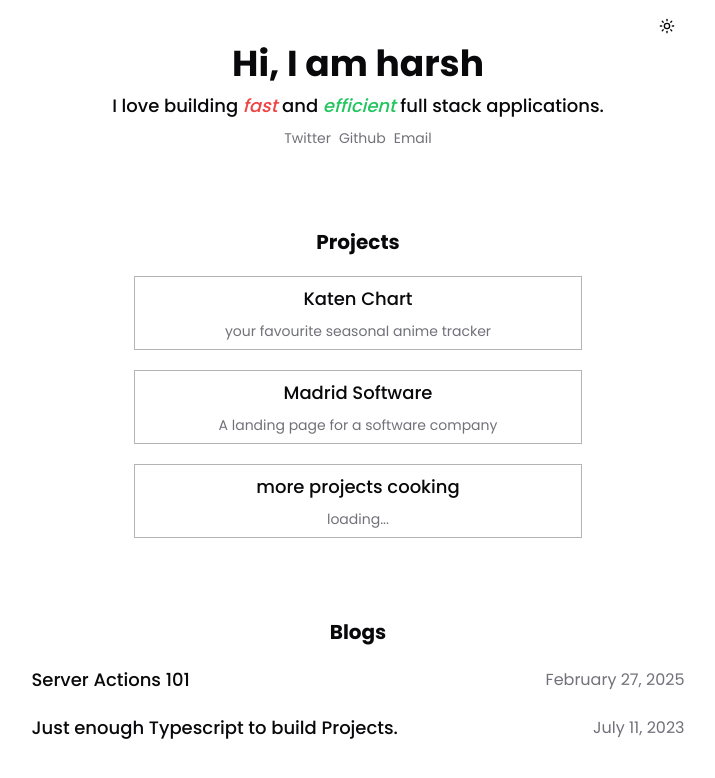
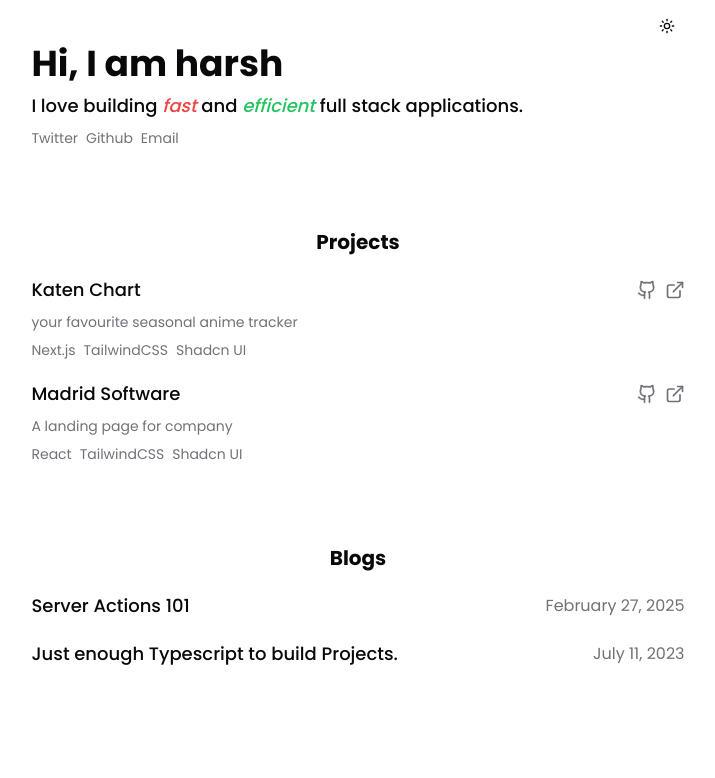
Before and after one commit to senbo1/personal-site, a Next.js app: page / in a window 1280 px wide. Shown: the top 778 px of the page, without its empty margins (282-997 px from the left). Built offline with nearby package versions, Linux system fonts and the light colour scheme; no server answers.

Commit message:
update project card UI and node modules

```diff
--- a/app/layout.tsx
+++ b/app/layout.tsx
@@ -22,10 +22,15 @@ export default function RootLayout({
   return (
     <html lang="en" suppressHydrationWarning>
       <body
-        className={`${poppins.className} antialiased min-h-screen max-w-prose mx-auto px-4 md:px-0 duration-200`}
+        className={`${poppins.className} antialiased min-h-svh max-w-prose mx-auto px-4 md:px-0`}
       >
         <PostHogProvider>
-          <ThemeProvider attribute="class" defaultTheme="system">
+          <ThemeProvider
+            attribute="class"
+            defaultTheme="system"
+            enableSystem
+            disableTransitionOnChange
+          >
             {children}
           </ThemeProvider>
         </PostHogProvider>
--- a/app/page.tsx
+++ b/app/page.tsx
@@ -8,7 +8,7 @@ export default function Home() {
     <>
       <Nav />
       <main>
-        <section className="flex flex-col gap-2 items-start xs:items-center">
+        <section className="flex flex-col gap-2 items-start">
           <h1 className="text-4xl font-bold">Hi, I am harsh</h1>
           <h2 className="text-lg font-medium">
             I love building <span className="italic text-red-500">fast</span>{' '}
@@ -29,21 +29,16 @@ export default function Home() {
           </div>
         </section>
 
-        <section className="pt-20">
+        <section className="mt-20">
           <h2 className="text-xl text-center font-bold mb-5">Projects</h2>
           <div className="flex flex-col gap-5">
             {projects.map((project) => (
               <ProjectCard key={project.title} {...project} />
             ))}
-            <ProjectCard
-              title="more projects cooking"
-              description="loading..."
-              link="https://github.com/senbo1"
-            />
           </div>
         </section>
 
-        <section className="pt-20">
+        <section className="mt-20">
           <h2 className="text-xl text-center font-bold mb-5">Blogs</h2>
           <div className="flex flex-col gap-5">
             {blogs.map((blog) => (
--- a/components/PostHogProvider.tsx
+++ b/components/PostHogProvider.tsx
@@ -1,4 +1,3 @@
-// app/providers.tsx
 'use client';
 
 import { usePathname, useSearchParams } from 'next/navigation';
--- a/components/ProjectCard.tsx
+++ b/components/ProjectCard.tsx
@@ -1,20 +1,36 @@
+import { Project } from '@/lib/types';
+import { ExternalLinkIcon, GithubIcon } from 'lucide-react';
+import Link from 'next/link';
+
 export default function ProjectCard({
   title,
   description,
-  link,
-}: {
-  title: string;
-  description: string;
-  link: string;
-}) {
+  techStack,
+  githubUrl,
+  demoUrl,
+}: Project) {
   return (
-    <a
-      href={link}
-      target="_blank"
-      className="flex flex-col items-center text-center gap-2 border border-foreground/30 p-3 sm:p-2 max-w-md w-full mx-auto"
-    >
-      <h3 className="text-lg font-medium">{title}</h3>
+    <div className="relative flex flex-col gap-2 max-w-prose w-full">
+      <div className="flex justify-between items-center">
+        <h3 className="text-lg font-medium">{title}</h3>
+        <div className="cursor-pointer flex gap-2">
+          <Link href={githubUrl} target="_blank">
+            <GithubIcon className="w-5 h-5 text-muted-foreground" />
+          </Link>
+          <Link href={demoUrl} target="_blank">
+            <ExternalLinkIcon className="w-5 h-5 text-muted-foreground" />
+          </Link>
+        </div>
+      </div>
+
       <p className="text-sm text-muted-foreground">{description}</p>
-    </a>
+      <div className="flex flex-wrap gap-2">
+        {techStack.map((tech) => (
+          <span key={tech} className="text-sm text-muted-foreground">
+            {tech}
+          </span>
+        ))}
+      </div>
+    </div>
   );
 }
--- a/lib/data.ts
+++ b/lib/data.ts
@@ -4,12 +4,16 @@ export const projects = [
   {
     title: 'Katen Chart',
     description: 'your favourite seasonal anime tracker',
-    link: 'https://katen-chart.vercel.app',
+    demoUrl: 'https://katen-chart.vercel.app',
+    githubUrl: 'https://github.com/senbo1/katen-chart',
+    techStack: ['Next.js', 'TailwindCSS', 'Shadcn UI'],
   },
   {
     title: 'Madrid Software',
-    description: 'A landing page for a software company',
-    link: 'https://madridsoftware.vercel.app',
+    description: 'A landing page for company',
+    demoUrl: 'https://madridsoftware.vercel.app',
+    githubUrl: 'https://github.com/senbo1/madridsoftware',
+    techStack: ['React', 'TailwindCSS', 'Shadcn UI'],
   },
 ] satisfies Project[];
 
--- a/lib/types.ts
+++ b/lib/types.ts
@@ -1,7 +1,9 @@
 export type Project = {
   title: string;
   description: string;
-  link: string;
+  demoUrl: string;
+  githubUrl: string;
+  techStack: string[];
 };
 
 export type Blog = {
```
Also changed, not shown: package.json (+15 -15 lines), 1 other file (tests, documents, lock files or other folders).
